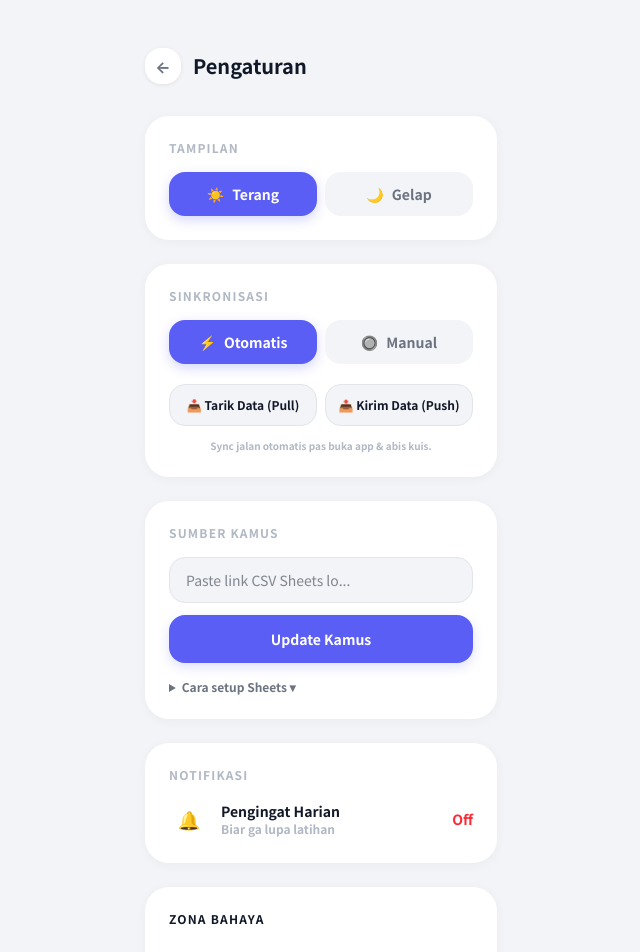
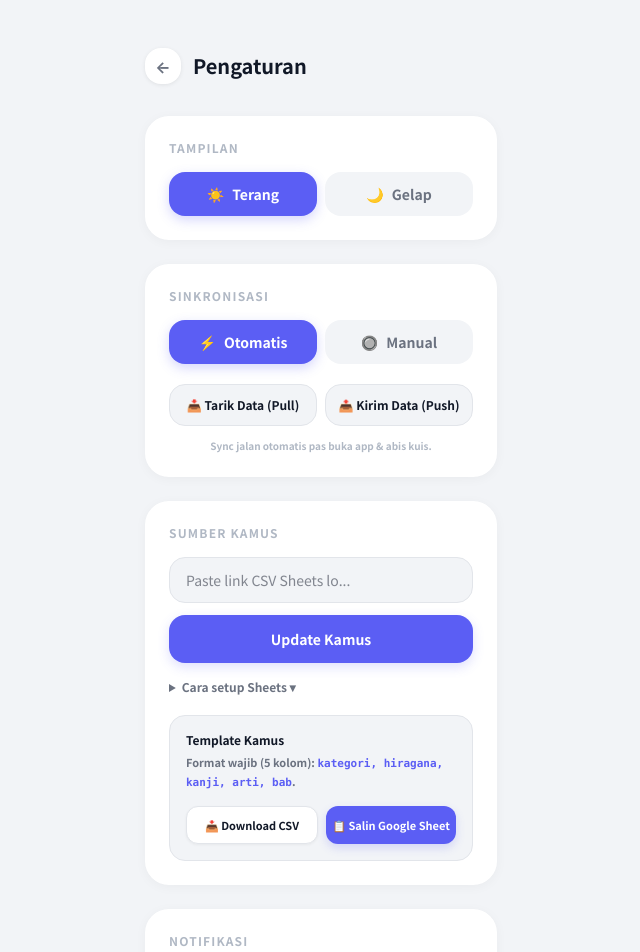
Before and after one commit to sarunk21/kotoba-quiz, a Next.js app: page /settings in a window 1280 px wide. Shown: the top 952 px of the page, without its empty margins (319-959 px from the left). Built offline with nearby package versions, Linux system fonts and the light colour scheme; no server answers; sample sign-in values are in the browser's storage.

Commit message:
feat: add dictionary templates for Google Sheets copy and local CSV download

```diff
--- a/app/settings/page.tsx
+++ b/app/settings/page.tsx
@@ -20,6 +20,25 @@ export default function SettingsPage() {
   const [theme, setTheme] = useState<'light' | 'dark'>('light')
   const [syncMode, setSyncMode] = useState<'auto' | 'manual'>('auto')
   const [syncActionStatus, setSyncActionStatus] = useState<string>('')
+
+  function downloadTemplateCSV() {
+    const csvContent = "kategori,hiragana,kanji,arti,bab\n" +
+      "Kata Benda,わたし,私,Saya,Bab 1\n" +
+      "Kata Kerja,ねます,寝ます,Tidur,Bab 1\n" +
+      "Kata Sifat,たのしい,楽しい,Menyenangkan,Bab 2\n" +
+      "Ungkapan,ありがとう,,Terima kasih,Bab 2\n"
+
+    const blob = new Blob([csvContent], { type: 'text/csv;charset=utf-8;' })
+    const url = URL.createObjectURL(blob)
+    const link = document.createElement("a")
+    link.setAttribute("href", url)
+    link.setAttribute("download", "template_kamus_kotoba.csv")
+    link.style.visibility = 'hidden'
+    document.body.appendChild(link)
+    link.click()
+    document.body.removeChild(link)
+  }
+
 
   useEffect(() => {
     if (status === 'unauthenticated') router.push('/')
@@ -238,11 +257,32 @@ export default function SettingsPage() {
                 Cara setup Sheets ▾
               </summary>
               <div className="mt-3 text-xs space-y-2 leading-relaxed" style={{ color: 'var(--color-text-2)' }}>
-                <p>1. Kolom: <span className="font-bold" style={{ color: 'var(--color-accent)' }}>kategori, hiragana, kanji, arti</span></p>
+                <p>1. Kolom: <span className="font-bold" style={{ color: 'var(--color-accent)' }}>kategori, hiragana, kanji, arti, bab</span></p>
                 <p>2. File → Share → Publish to web → Format: <span className="font-bold">CSV</span></p>
                 <p>3. Copy link yang muncul → paste di atas</p>
               </div>
             </details>
+
+            <div className="mt-5 p-4 rounded-2xl border border-[var(--color-border)]" style={{ background: 'var(--color-bg)' }}>
+              <p className="text-xs font-bold mb-1.5" style={{ color: 'var(--color-text-1)' }}>Template Kamus</p>
+              <p className="text-[11px] font-semibold leading-relaxed mb-3.5" style={{ color: 'var(--color-text-2)' }}>
+                Format wajib (5 kolom): <code className="font-mono text-[var(--color-accent)]">kategori, hiragana, kanji, arti, bab</code>.
+              </p>
+              <div className="flex gap-2">
+                <button onClick={downloadTemplateCSV}
+                  className="flex-1 rounded-xl py-2.5 text-[11px] font-extrabold active:scale-95 transition-all"
+                  style={{ background: 'var(--color-white)', color: 'var(--color-text-1)', border: '1.5px solid var(--color-border)', boxShadow: '0 1px 3px rgba(0,0,0,0.05)' }}>
+                  📥 Download CSV
+                </button>
+                <a href="https://docs.google.com/spreadsheets/d/1vN0Vee6rD0-X20Hn9P9e-YkSwl6i6W4u0N7WlXyC4kM/copy"
+                   target="_blank"
+                   rel="noopener noreferrer"
+                   className="flex-1 rounded-xl py-2.5 text-[11px] font-extrabold text-white text-center no-underline active:scale-95 transition-all flex items-center justify-center"
+                   style={{ background: 'var(--color-accent)', boxShadow: '0 4px 10px rgba(91,94,244,0.2)' }}>
+                  📋 Salin Google Sheet
+                </a>
+              </div>
+            </div>
           </div>
 
           {/* Notifications Section */}
```
